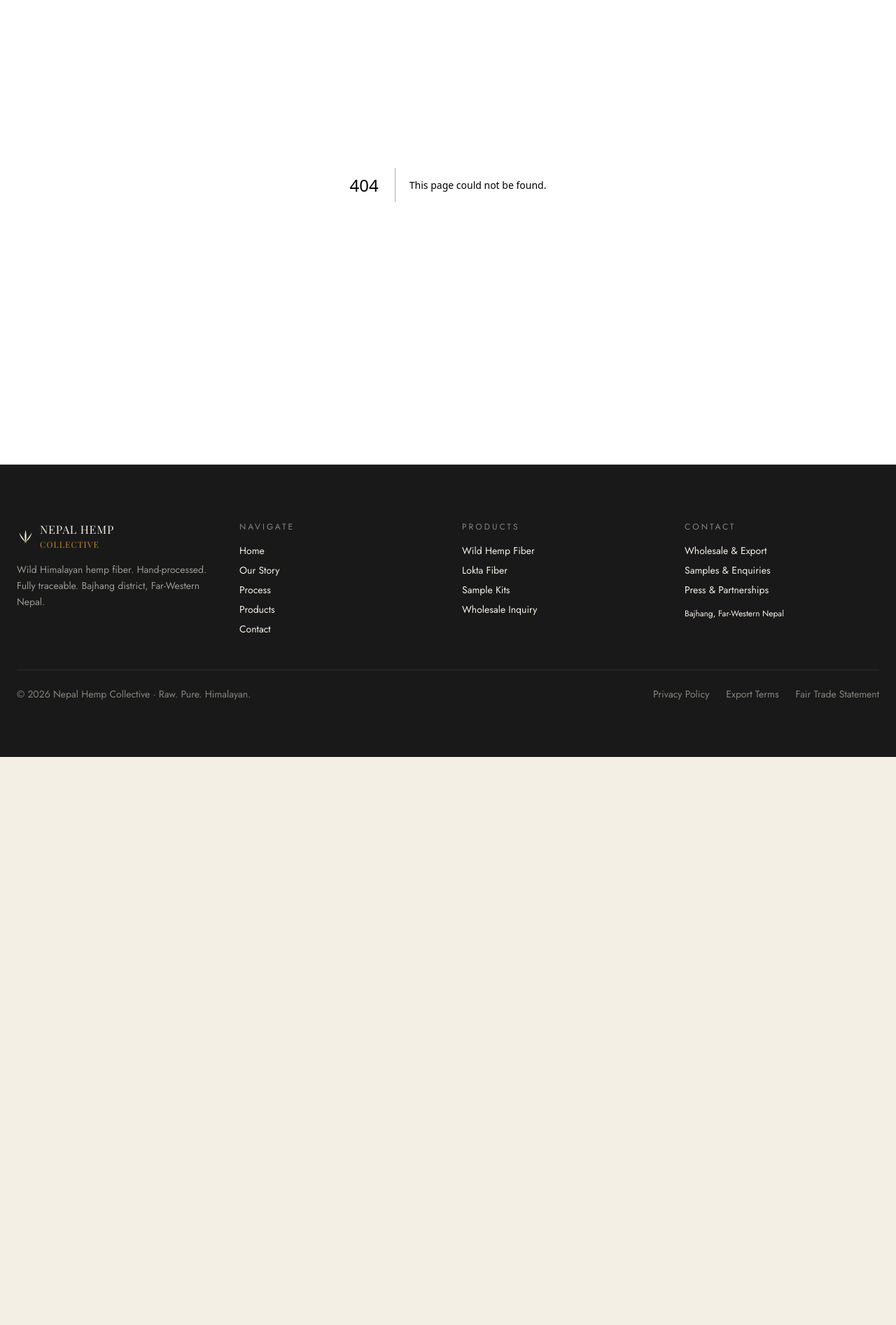
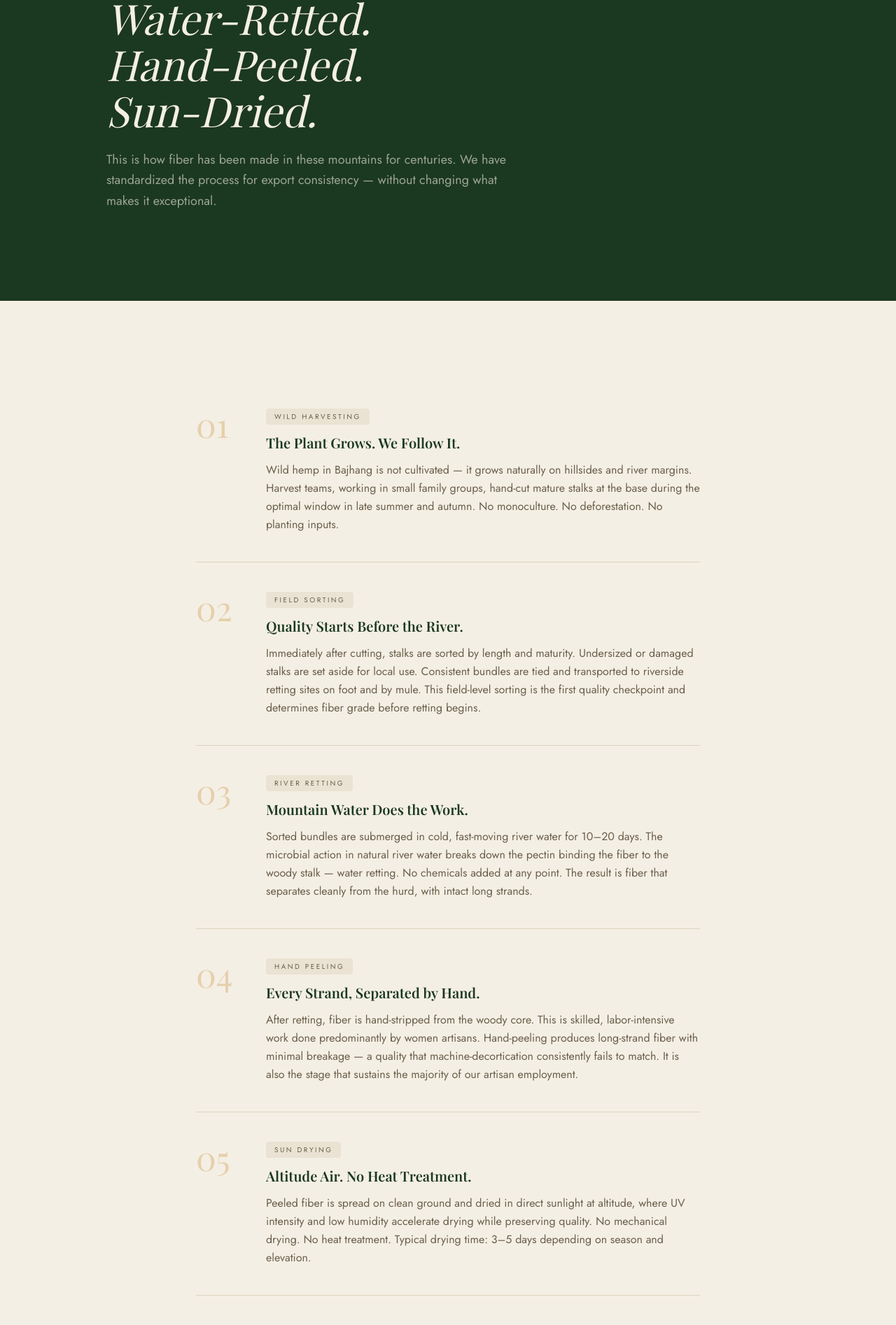
Before and after one commit to nierforprogramming/hemps, a Next.js app: page /process in a window 1280 px wide. Before the commit this address had no page. Shown: the part 200-2094 px from the top of the page at 70% size. Before the commit the page ends 1282 px from the top, so only its background shows below. Built offline with nearby package versions, Linux system fonts and the light colour scheme; a web font is replaced by a local one.

Commit message:
Process section completed

```diff
--- /dev/null
+++ b/src/app/process/page.jsx
@@ -0,0 +1,129 @@
+import ProcessStepCard from "@/components/process-step-card";
+import { processSteps } from "@/constants";
+import React from "react";
+
+const Process = () => {
+  return (
+    <>
+      <section className="bg-primary text-secondary relative overflow-hidden">
+        <div className="absolute inset-0 bg-gradient-to-r from-primary via-primary/90 to-primary" />
+
+        <div className="relative max-w-5xl mx-auto px-6 py-24 lg:py-32">
+          <h1
+            data-aos="fade-up"
+            data-aos-delay="200"
+            className="font-serif text-4xl md:text-5xl lg:text-6xl leading-[1.1] mb-6"
+          >
+            <span className="block italic">Water-Retted.</span>
+            <span className="block italic">Hand-Peeled.</span>
+            <span className="block italic">Sun-Dried.</span>
+          </h1>
+
+          <p
+            data-aos="fade-up"
+            data-aos-delay="300"
+            className="text-secondary/60 max-w-xl leading-relaxed text-base md:text-lg"
+          >
+            This is how fiber has been made in these mountains for centuries. We
+            have standardized the process for export consistency — without
+            changing what makes it exceptional.
+          </p>
+        </div>
+      </section>
+
+      <section className="bg-secondary text-text">
+        <div className="max-w-3xl mx-auto px-6 py-20 lg:py-28">
+          {processSteps.map((step, i) => (
+            <ProcessStepCard key={i} step={step} index={i} />
+          ))}
+        </div>
+      </section>
+
+      <section className="bg-secondary text-text">
+        <div className="max-w-2xl mx-auto px-6 pb-20">
+          {/* BOX */}
+          <div
+            data-aos="fade-up"
+            className="bg-primary text-secondary rounded-sm px-6 md:px-10 py-8 md:py-10 relative overflow-hidden"
+          >
+            {/* LEFT ACCENT LINE */}
+            <div className="absolute left-0 top-0 h-full w-[4px] bg-accent" />
+
+            <div className="space-y-5 max-w-3xl">
+              {/* TITLE */}
+              <h2 className="font-serif text-xl md:text-2xl">
+                Processing Stage Transparency
+              </h2>
+
+              {/* SUBTEXT */}
+              <div className="text-xs tracking-[0.25em] uppercase text-accent">
+                What Semi-Processed Raw Fiber Means — And Why It Matters
+              </div>
+
+              {/* CONTENT */}
+              <p className="text-secondary/80 leading-relaxed text-sm md:text-base">
+                Our fiber leaves Nepal water-retted and sun-dried. The bark has
+                been separated from the woody core, but the fiber has not been
+                further refined: no degumming, no bleaching, no chemical
+                softening, no spinning preparation. We classify our output as{" "}
+                <strong className="text-secondary">
+                  semi-processed raw fiber
+                </strong>{" "}
+                in all customs documentation.
+              </p>
+
+              <p className="text-secondary/80 leading-relaxed text-sm md:text-base">
+                <strong className="text-secondary">For buyers:</strong> Your
+                downstream processing team will need to perform further
+                refinement steps — such as degumming, carding, or combing —
+                before spinning or weaving. We can provide technical data sheets
+                and welcome pre-order conversations with your manufacturing
+                team.
+              </p>
+
+              <p className="text-secondary/80 leading-relaxed text-sm md:text-base">
+                <strong className="text-secondary">
+                  Why this is an advantage:
+                </strong>{" "}
+                The absence of industrial chemical processing is precisely what
+                makes our fiber valuable for brands with clean upstream supply
+                chain commitments. You receive fiber in its most traceable,
+                least-processed state — and you control the refinement on your
+                terms.
+              </p>
+            </div>
+          </div>
+
+          {/* CTA BELOW */}
+          <div
+            data-aos="fade-up"
+            data-aos-delay="150"
+            className="text-center mt-12 space-y-6"
+          >
+            <p className="text-muted text-sm">
+              Questions about processing stage or downstream compatibility?
+            </p>
+
+            <div className="flex flex-col sm:flex-row gap-4 justify-center uppercase">
+              <a
+                href="/contact"
+                className="btn bg-accent text-secondary border-none hover:bg-accent-lt"
+              >
+                Talk to Our Team
+              </a>
+
+              <a
+                href="/products"
+                className="btn btn-outline border-primary text-primary hover:bg-primary hover:text-secondary"
+              >
+                View Products & MOQs →
+              </a>
+            </div>
+          </div>
+        </div>
+      </section>
+    </>
+  );
+};
+
+export default Process;
--- /dev/null
+++ b/src/components/process-step-card.jsx
@@ -0,0 +1,30 @@
+import React from "react";
+
+const ProcessStepCard = ({ step, index }) => {
+  return (
+    <div
+      data-aos="fade-up"
+      data-aos-delay={index * 120}
+      className="flex gap-6 md:gap-10 py-10 border-b border-secondary-dd"
+    >
+      <div className="font-serif text-4xl md:text-5xl text-accent/30 min-w-[60px]">
+        {step.num}
+      </div>
+
+      <div className="space-y-3 max-w-2xl">
+        {/* TAG */}
+        <div className="inline-block text-[10px] tracking-[0.25em] uppercase bg-secondary-dk text-muted px-3 py-1 rounded">
+          {step.tag}
+        </div>
+
+        <h3 className="font-serif font-semibold text-lg md:text-xl text-primary">
+          {step.title}
+        </h3>
+
+        <p className="text-muted text-md leading-relaxed">{step.desc}</p>
+      </div>
+    </div>
+  );
+};
+
+export default ProcessStepCard;
--- a/src/components/shared/header.jsx
+++ b/src/components/shared/header.jsx
@@ -54,7 +54,7 @@ const Header = () => {
                 <li key={link.path}>
                   <Link
                     href={link.path}
-                    className={`text-sm uppercase transition-colors font-medium ${
+                    className={`text-sm uppercase hover:bg-secondary/10 rounded-sm transition-colors font-medium ${
                       isActive
                         ? "text-accent"
                         : "text-secondary/60 hover:text-secondary"
--- a/src/components/shared/logo.jsx
+++ b/src/components/shared/logo.jsx
@@ -1,8 +1,9 @@
+import Link from "next/link";
 import React from "react";
 
 const Logo = () => {
   return (
-    <div className="flex gap-2 items-center">
+    <Link href="/" className="flex gap-2 items-center cursor-pointer">
       <svg
         width="25"
         height="28"
@@ -48,7 +49,7 @@ const Logo = () => {
           Collective
         </p>
       </div>
-    </div>
+    </Link>
   );
 };
 
--- a/src/constants/index.js
+++ b/src/constants/index.js
@@ -76,3 +76,48 @@ export const artisans = [
     desc: "Bharat grew up watching his family sell raw hemp at whatever price the local middleman offered, with no way to know if it was fair. After finishing school in Dhangadhi, he came back to Bajhang and joined the collective to help close that gap. He is the link between the harvest teams and the export side — grading fiber lots, maintaining documentation, and making sure what leaves Bajhang can be traced back to the exact village and season it came from. He is learning export logistics as he goes, and he considers that the most important education he has ever had.",
   },
 ];
+
+export const processSteps = [
+  {
+    num: "01",
+    tag: "Wild Harvesting",
+    title: "The Plant Grows. We Follow It.",
+    desc: "Wild hemp in Bajhang is not cultivated — it grows naturally on hillsides and river margins. Harvest teams, working in small family groups, hand-cut mature stalks at the base during the optimal window in late summer and autumn. No monoculture. No deforestation. No planting inputs.",
+  },
+  {
+    num: "02",
+    tag: "Field Sorting",
+    title: "Quality Starts Before the River.",
+    desc: "Immediately after cutting, stalks are sorted by length and maturity. Undersized or damaged stalks are set aside for local use. Consistent bundles are tied and transported to riverside retting sites on foot and by mule. This field-level sorting is the first quality checkpoint and determines fiber grade before retting begins.",
+  },
+  {
+    num: "03",
+    tag: "River Retting",
+    title: "Mountain Water Does the Work.",
+    desc: "Sorted bundles are submerged in cold, fast-moving river water for 10–20 days. The microbial action in natural river water breaks down the pectin binding the fiber to the woody stalk — water retting. No chemicals added at any point. The result is fiber that separates cleanly from the hurd, with intact long strands.",
+  },
+  {
+    num: "04",
+    tag: "Hand Peeling",
+    title: "Every Strand, Separated by Hand.",
+    desc: "After retting, fiber is hand-stripped from the woody core. This is skilled, labor-intensive work done predominantly by women artisans. Hand-peeling produces long-strand fiber with minimal breakage — a quality that machine-decortication consistently fails to match. It is also the stage that sustains the majority of our artisan employment.",
+  },
+  {
+    num: "05",
+    tag: "Sun Drying",
+    title: "Altitude Air. No Heat Treatment.",
+    desc: "Peeled fiber is spread on clean ground and dried in direct sunlight at altitude, where UV intensity and low humidity accelerate drying while preserving quality. No mechanical drying. No heat treatment. Typical drying time: 3–5 days depending on season and elevation.",
+  },
+  {
+    num: "06",
+    tag: "Quality Grading",
+    title: "Consistent Quality. Every Bale.",
+    desc: "Dried fiber is sorted by strand length, color consistency, and fineness. First-quality long-strand fiber is separated from shorter secondary fiber, which is sold separately for different downstream applications. Each grade is documented and labeled.",
+  },
+  {
+    num: "07",
+    tag: "Export Packaging",
+    title: "Ready for International Shipment.",
+    desc: "Graded fiber is compressed, baled, and sealed for export. We prepare full customs documentation: HS code classification, processing stage declaration, certificate of origin, and phytosanitary certificates where required. Every shipment leaves Bajhang fully documented.",
+  },
+];
```
